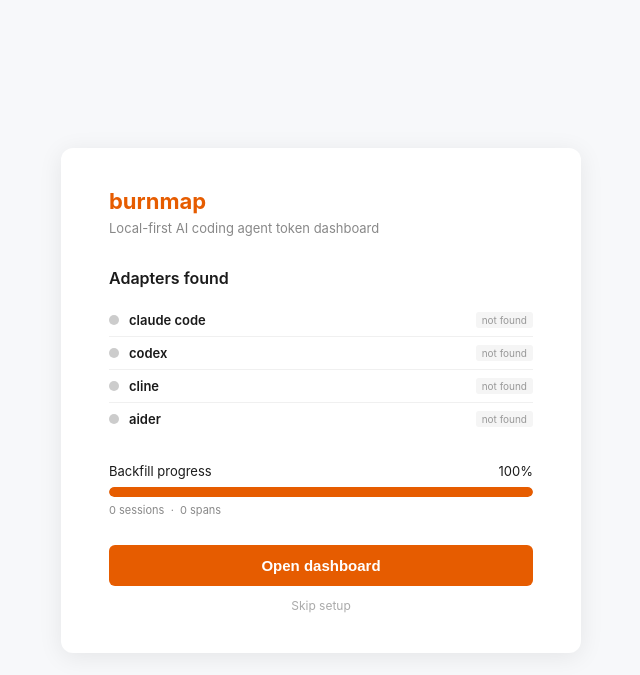
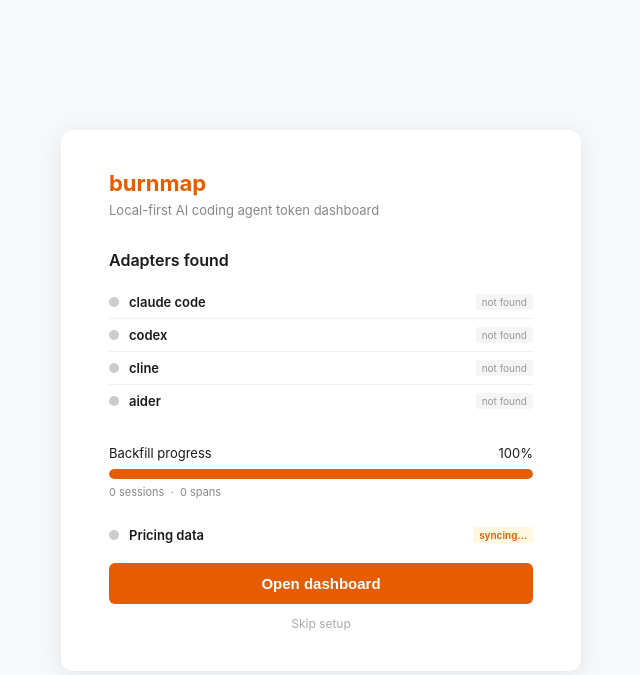
Before and after one commit to t01buddy/t01-burnmap, a FastAPI app: page /onboarding in a window 1280 px wide. Shown: the top 675 px of the page, without its empty margins (319-959 px from the left). Run offline with FastAPI, Linux system fonts and the light colour scheme; data that the repository does not hold is empty.

Commit message:
feat(onboarding): auto pricing sync on first run + redirect to onboarding (#142)
Closes #137

Co-authored-by: t01buddy <t01buddy@users.noreply.github.com>
Co-authored-by: Claude Sonnet 4.6 <noreply@anthropic.com>

```diff
--- a/burnmap/app.py
+++ b/burnmap/app.py
@@ -55,13 +55,29 @@ async def lifespan(app: FastAPI):
     init_db(db)
     logger.info("Database initialised")
 
-    # Backfill pre-existing logs on first run (run in thread to avoid blocking event loop)
+    # Backfill + pricing sync on first run (concurrent threads, non-blocking)
     try:
         from burnmap.api.backfill import run_backfill, is_first_run
         if is_first_run(db):
-            logger.info("First run detected — starting backfill")
+            logger.info("First run detected — starting backfill + pricing sync")
             loop = asyncio.get_running_loop()
-            result = await loop.run_in_executor(None, run_backfill, db)
+            from concurrent.futures import ThreadPoolExecutor
+            from burnmap.pricing import sync_pricing_yaml
+
+            def _pricing_sync() -> str:
+                try:
+                    result = sync_pricing_yaml()
+                    logger.info("Pricing sync complete: %s", result)
+                    return result
+                except Exception:
+                    logger.exception("Pricing sync failed on startup")
+                    return "failed"
+
+            with ThreadPoolExecutor(max_workers=2) as pool:
+                backfill_fut = loop.run_in_executor(pool, run_backfill, db)
+                pricing_fut = loop.run_in_executor(pool, _pricing_sync)
+                result = await backfill_fut
+                await pricing_fut
             logger.info("Backfill complete: %s", result)
     except Exception:
         logger.exception("Backfill failed on startup")
--- a/burnmap/templates/onboarding.html
+++ b/burnmap/templates/onboarding.html
@@ -71,6 +71,13 @@
     .skip-link:hover { color: #666; }
 
     .loading-msg { text-align: center; color: #aaa; font-size: 13px; padding: 20px 0; }
+
+    /* Pricing status row */
+    .pricing-row { display: flex; align-items: center; gap: 10px; font-size: 13px; margin-bottom: 20px; }
+    .pricing-label { font-weight: 600; flex: 1; }
+    .badge-syncing { font-size: 10px; background: #fff8e1; color: #e65c00; padding: 2px 6px; border-radius: 3px; font-weight: 600; }
+    .badge-synced  { font-size: 10px; background: #e8f8ef; color: #27ae60; padding: 2px 6px; border-radius: 3px; font-weight: 600; }
+    .badge-failed  { font-size: 10px; background: #fdecea; color: #c0392b; padding: 2px 6px; border-radius: 3px; font-weight: 600; }
   </style>
 </head>
 <body>
@@ -116,6 +123,14 @@
         </div>
       </div>
 
+      <div class="pricing-row">
+        <span class="adapter-dot" :class="pricingStatus === 'synced' ? 'dot-found' : (pricingStatus === 'failed' ? 'dot-missing' : 'dot-missing')"></span>
+        <span class="pricing-label">Pricing data</span>
+        <span x-show="pricingStatus === 'syncing'" class="badge-syncing">syncing…</span>
+        <span x-show="pricingStatus === 'synced'" class="badge-synced" x-text="'synced — ' + pricingModels + ' models'"></span>
+        <span x-show="pricingStatus === 'failed'" class="badge-failed">failed — retry in Settings</span>
+      </div>
+
       <button class="cta-btn"
               @click="runBackfill()"
               :disabled="backfilling || adapters.filter(a => a.found).length === 0"
@@ -143,7 +158,10 @@ function onboardingPage() {
     progress: { percent_complete: 0, sessions_ingested: 0, spans_ingested: 0, log_files_found: 0 },
     backfilling: false,
     backfillDone: false,
+    pricingStatus: 'syncing',  // 'syncing' | 'synced' | 'failed'
+    pricingModels: 0,
     _pollTimer: null,
+    _pricingTimer: null,
 
     async load() {
       this.loading = true;
@@ -159,6 +177,26 @@ function onboardingPage() {
         if (pData.percent_complete >= 100) this.backfillDone = true;
       } finally {
         this.loading = false;
+      }
+      this._pollPricing();
+    },
+
+    async _pollPricing() {
+      const check = async () => {
+        try {
+          const res = await fetch('/api/settings/pricing');
+          if (!res.ok) { this.pricingStatus = 'failed'; return; }
+          const data = await res.json();
+          if (data && data.last_synced) {
+            this.pricingStatus = 'synced';
+            this.pricingModels = data.model_count || 0;
+            clearInterval(this._pricingTimer);
+          }
+        } catch (_) { /* keep polling */ }
+      };
+      await check();
+      if (this.pricingStatus === 'syncing') {
+        this._pricingTimer = setInterval(check, 2000);
       }
     },
 
@@ -183,7 +221,9 @@ function onboardingPage() {
     },
 
     openDashboard() {
-      window.location.href = '/';
+      clearInterval(this._pollTimer);
+      clearInterval(this._pricingTimer);
+      window.location.href = '/overview';
     },
   };
 }
```
Also changed, not shown: burnmap/api/web.py (+10 -1 lines).
